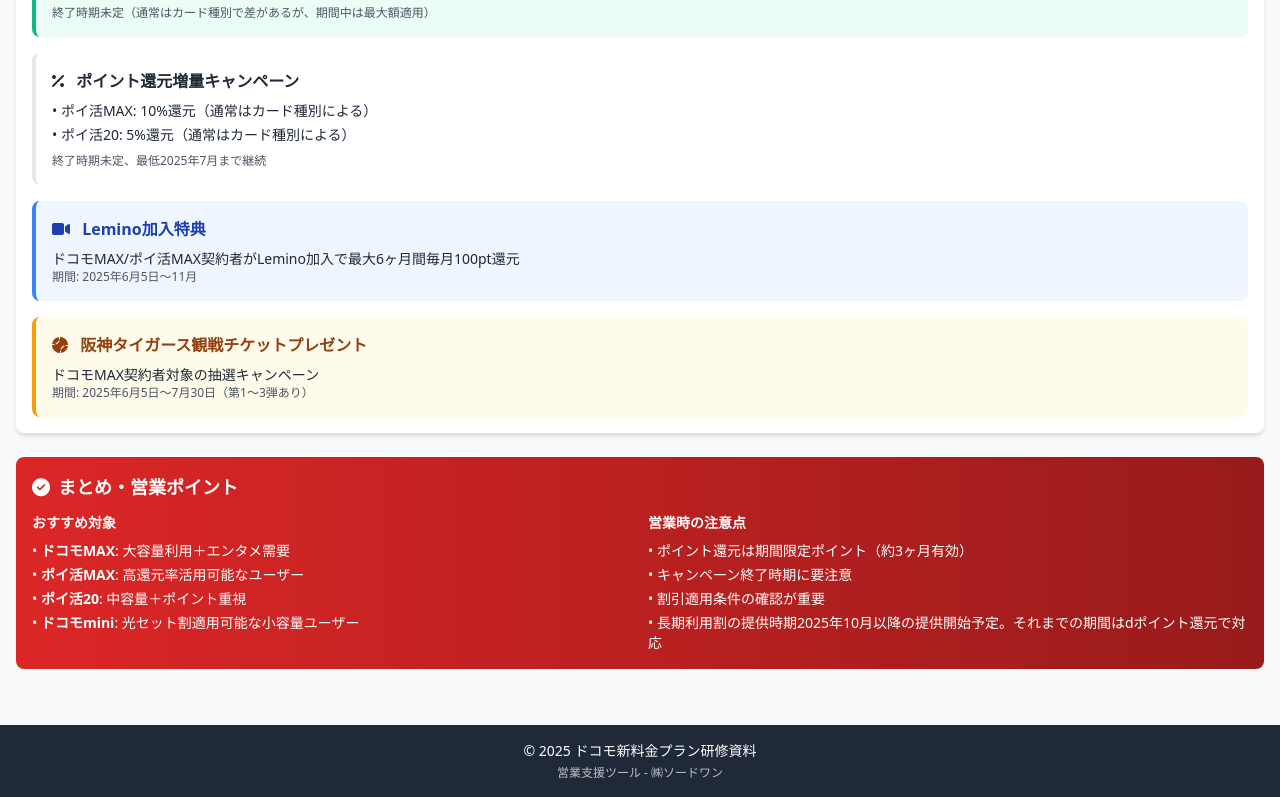
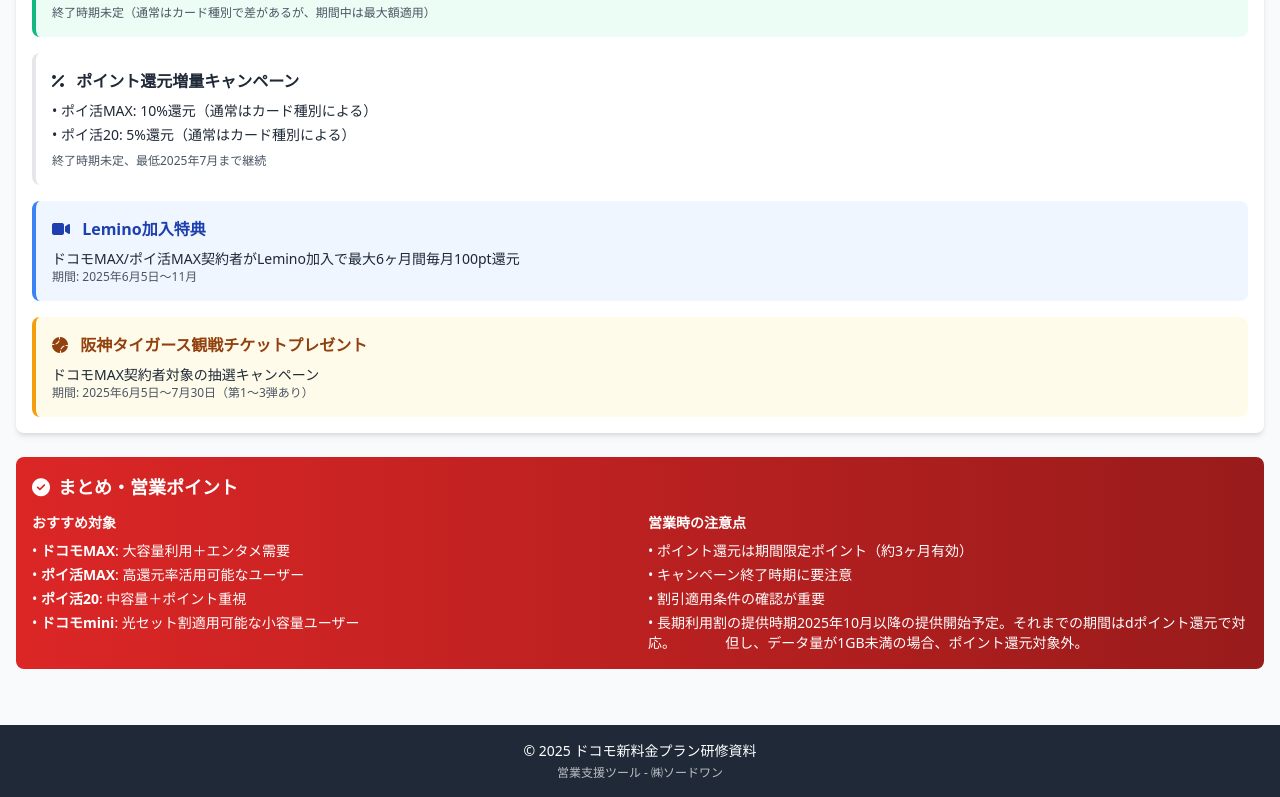
Before and after one commit to sword-one/docomo-, a plain HTML site: page docs/index.html in a window 1280 px wide. Shown: the part 2081-2878 px from the top of the page. Drawn offline with nearby package versions, Linux system fonts and the light colour scheme.

Commit message:
Update index.html

```diff
--- a/docs/index.html
+++ b/docs/index.html
@@ -494,7 +494,8 @@
                         <li>• ポイント還元は期間限定ポイント（約3ヶ月有効）</li>
                         <li>• キャンペーン終了時期に要注意</li>
                         <li>• 割引適用条件の確認が重要</li>
-                        <li>• 長期利用割の提供時期2025年10月以降の提供開始予定。それまでの期間はdポイント還元で対応</li>
+                        <li>• 長期利用割の提供時期2025年10月以降の提供開始予定。それまでの期間はdポイント還元で対応。
+                        　　　 但し、データ量が1GB未満の場合、ポイント還元対象外。</li>
                     </ul>
                 </div>
             </div>
```
